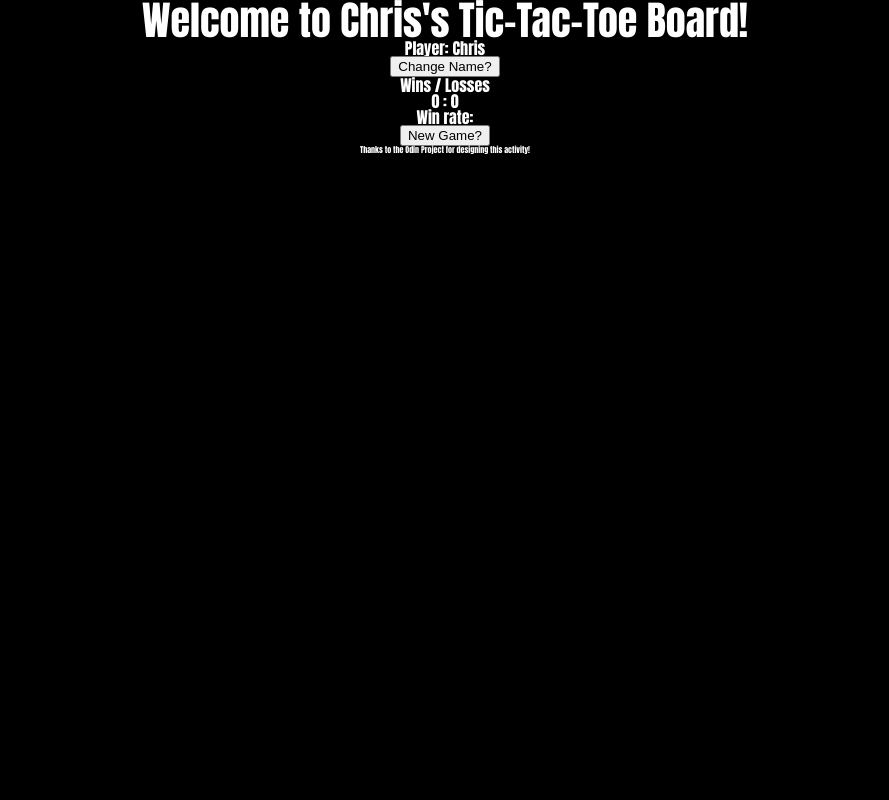
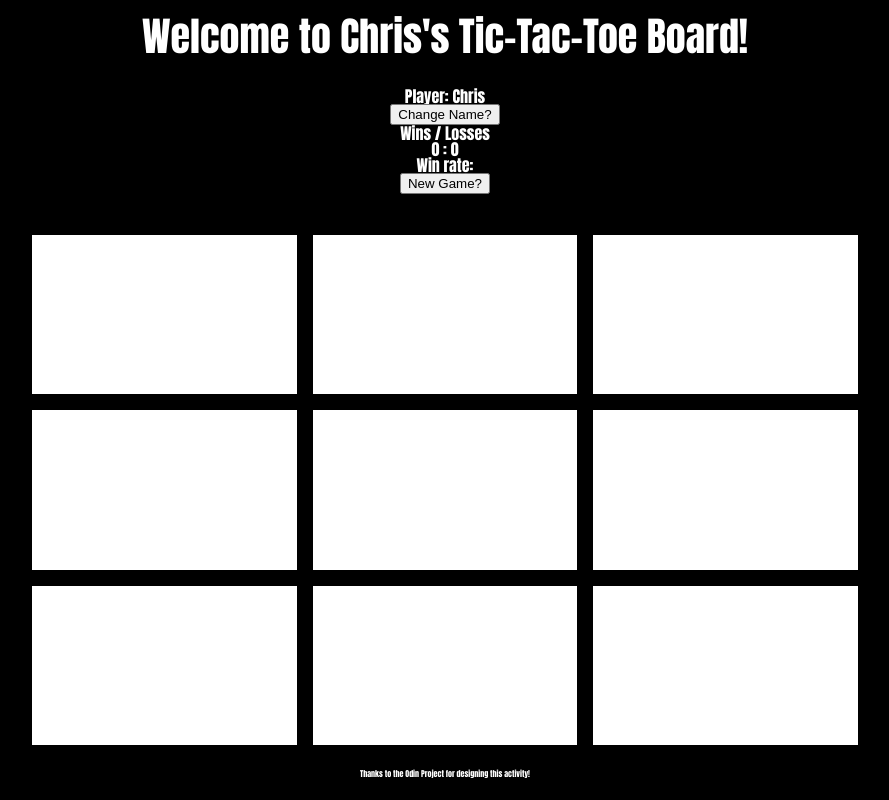
Before and after one commit to Zytheta/tic-tac-toe-project, a plain HTML site: page index.html in a window 1280 px wide. Shown: the whole page, without its empty margins (195-1084 px from the left). Drawn offline with nearby package versions, Linux system fonts and the light colour scheme.

Commit message:
Added pictures and started working on board logic

```diff
--- a/index.html
+++ b/index.html
@@ -31,15 +31,15 @@
         </template>
       </div>
       <div class="gameboard-module" id="gameboard-module">
-        <div class="board-piece" id="piece1"></div>
-        <div class="board-piece" id="piece2"></div>
-        <div class="board-piece" id="piece3"></div>
-        <div class="board-piece" id="piece4"></div>
-        <div class="board-piece" id="piece5"></div>
-        <div class="board-piece" id="piece6"></div>
-        <div class="board-piece" id="piece7"></div>
-        <div class="board-piece" id="piece8"></div>
-        <div class="board-piece" id="piece9"></div>
+        <div class="board-piece"></div>
+        <div class="board-piece"></div>
+        <div class="board-piece"></div>
+        <div class="board-piece"></div>
+        <div class="board-piece"></div>
+        <div class="board-piece"></div>
+        <div class="board-piece"></div>
+        <div class="board-piece"></div>
+        <div class="board-piece"></div>
       </div>
     </main>
     <footer>
--- a/script.js
+++ b/script.js
@@ -26,15 +26,27 @@
     },
 
     setUpEventListeners: function () {
-      console.log('Setting up event listeners...')
+      // console.log('Setting up event listeners...')
 
       this.changeNameButton = document.getElementById('change-name')
-      console.log('Change Name Button:', this.changeNameButton)
+      // console.log('Change Name Button:', this.changeNameButton)
 
       this.changeNameButton.addEventListener(
         'click',
         this.changeName.bind(this)
       )
+
+      this.boardPieces = []
+      this.clickHandler = this.handlePieceClick.bind(this)
+
+      document
+        .querySelectorAll('.board-piece')
+        .forEach(function (piece, index) {
+          this.boardPieces[index] = piece
+
+          // Attach a click event listener to each board piece
+          piece.addEventListener('click', this.clickHandler)
+        }, this)
     },
 
     changeName: function () {
@@ -42,6 +54,45 @@
       this.player = newName
       this.render()
       this.setUpEventListeners()
+    },
+
+    playerChoice: function (index) {
+      console.log('Player chose piece', index)
+
+      // Get the index of the piece
+      const chosenPiece = this.boardPieces[index]
+
+      // Make a new picture element
+      const redCircle = document.createElement('img')
+      redCircle.setAttribute('width', '150px')
+      redCircle.setAttribute('height', '150px')
+      redCircle.setAttribute('src', './images/red-circle.svg')
+      redCircle.setAttribute('alt', 'Red Circle')
+      redCircle.setAttribute('role', 'presentation')
+      redCircle.setAttribute('aria-hidden', 'true')
+
+      // Append to the board piece
+      chosenPiece.appendChild(redCircle)
+
+      // Remove the click event listener from the chosen board piece
+      chosenPiece.removeEventListener('click', this.clickHandler)
+
+      // Remove board piece from being picked again
+      this.boardPieces.splice(index, 1)
+
+      // Check
+      this.getBoardPieces()
+    },
+
+    handlePieceClick: function (event) {
+      // This function handles the click event and finds the index
+      // of the clicked piece, then calls playerChoice
+      const index = this.boardPieces.indexOf(event.currentTarget)
+      this.playerChoice(index)
+    },
+
+    getBoardPieces: function () {
+      return console.log(this.boardPieces)
     },
 
     render: function () {
@@ -52,9 +103,9 @@
         winPercent: this.winPercent
       }
 
-      console.log('Rendering...')
-      console.log('Template:', this.template)
-      console.log('Data:', data)
+      // console.log('Rendering...')
+      // console.log('Template:', this.template)
+      // console.log('Data:', data)
 
       this.scoreModule.innerHTML = Mustache.render(this.template, data)
     }
--- a/style.css
+++ b/style.css
@@ -3,19 +3,87 @@
    License: none (public domain)
 */
 
-html, body, div, span, applet, object, iframe,
-h1, h2, h3, h4, h5, h6, p, blockquote, pre,
-a, abbr, acronym, address, big, cite, code,
-del, dfn, em, img, ins, kbd, q, s, samp,
-small, strike, strong, sub, sup, tt, var,
-b, u, i, center,
-dl, dt, dd, ol, ul, li,
-fieldset, form, label, legend,
-table, caption, tbody, tfoot, thead, tr, th, td,
-article, aside, canvas, details, embed,
-figure, figcaption, footer, header, hgroup,
-menu, nav, output, ruby, section, summary,
-time, mark, audio, video {
+html,
+body,
+div,
+span,
+applet,
+object,
+iframe,
+h1,
+h2,
+h3,
+h4,
+h5,
+h6,
+p,
+blockquote,
+pre,
+a,
+abbr,
+acronym,
+address,
+big,
+cite,
+code,
+del,
+dfn,
+em,
+img,
+ins,
+kbd,
+q,
+s,
+samp,
+small,
+strike,
+strong,
+sub,
+sup,
+tt,
+var,
+b,
+u,
+i,
+center,
+dl,
+dt,
+dd,
+ol,
+ul,
+li,
+fieldset,
+form,
+label,
+legend,
+table,
+caption,
+tbody,
+tfoot,
+thead,
+tr,
+th,
+td,
+article,
+aside,
+canvas,
+details,
+embed,
+figure,
+figcaption,
+footer,
+header,
+hgroup,
+menu,
+nav,
+output,
+ruby,
+section,
+summary,
+time,
+mark,
+audio,
+video {
   margin: 0;
   padding: 0;
   border: 0;
@@ -24,21 +92,34 @@ time, mark, audio, video {
   vertical-align: baseline;
 }
 /* HTML5 display-role reset for older browsers */
-article, aside, details, figcaption, figure,
-footer, header, hgroup, menu, nav, section {
+article,
+aside,
+details,
+figcaption,
+figure,
+footer,
+header,
+hgroup,
+menu,
+nav,
+section {
   display: block;
 }
 body {
   line-height: 1;
 }
-ol, ul {
+ol,
+ul {
   list-style: none;
 }
-blockquote, q {
+blockquote,
+q {
   quotes: none;
 }
-blockquote:before, blockquote:after,
-q:before, q:after {
+blockquote:before,
+blockquote:after,
+q:before,
+q:after {
   content: '';
   content: none;
 }
@@ -46,6 +127,8 @@ table {
   border-collapse: collapse;
   border-spacing: 0;
 }
+
+/* End of css reset */
 
 * {
   box-sizing: border-box;
@@ -56,6 +139,10 @@ table {
   --text-align: center;
   --main-color: black;
   --font-color: white;
+}
+
+header {
+  margin: 1rem;
 }
 
 body {
@@ -70,6 +157,36 @@ body {
   flex-direction: column;
 }
 
+main {
+  display: flex;
+  justify-content: space-between;
+  align-items: center;
+  flex-direction: column;
+}
+
+#score-tracker-module {
+  margin: 1rem;
+}
+
+#gameboard-module {
+  background-color: white;
+  border: 1px solid #000;
+  width: 66vw;
+  height: 66vh;
+  margin: 1rem;
+  display: grid;
+  grid-template-columns: 1fr 1fr 1fr;
+  grid-template-rows: 1fr 1fr 1fr;
+}
+
+.board-piece {
+  border: 8px solid #000;
+}
+
+.board-piece:hover {
+  background-color: lightskyblue;
+}
+
 h1 {
   font-size: calc(var(--font-size) * 2.5);
 }
```
Also changed, not shown: images/blue-x.svg (added), images/red-circle.svg (added). Lines whose indentation alone changed are shown as unchanged.
